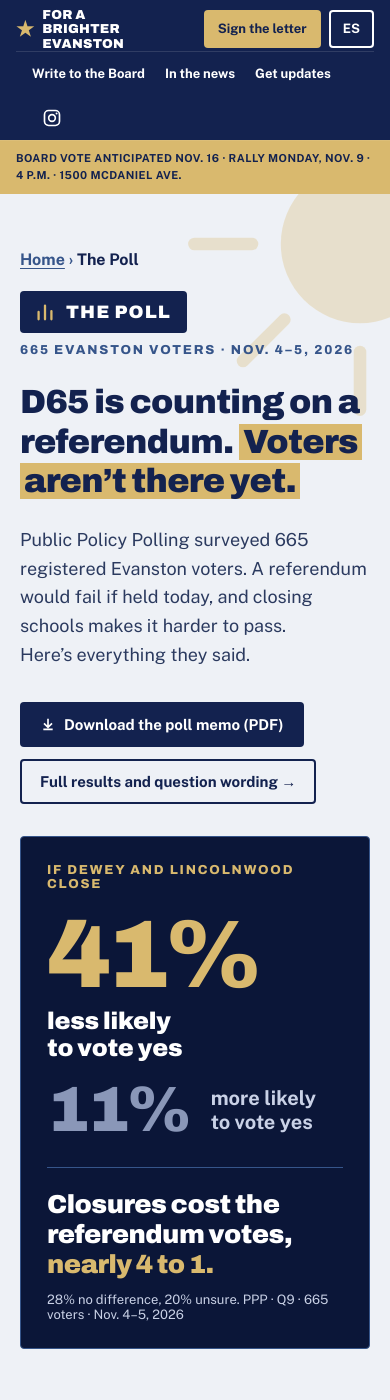
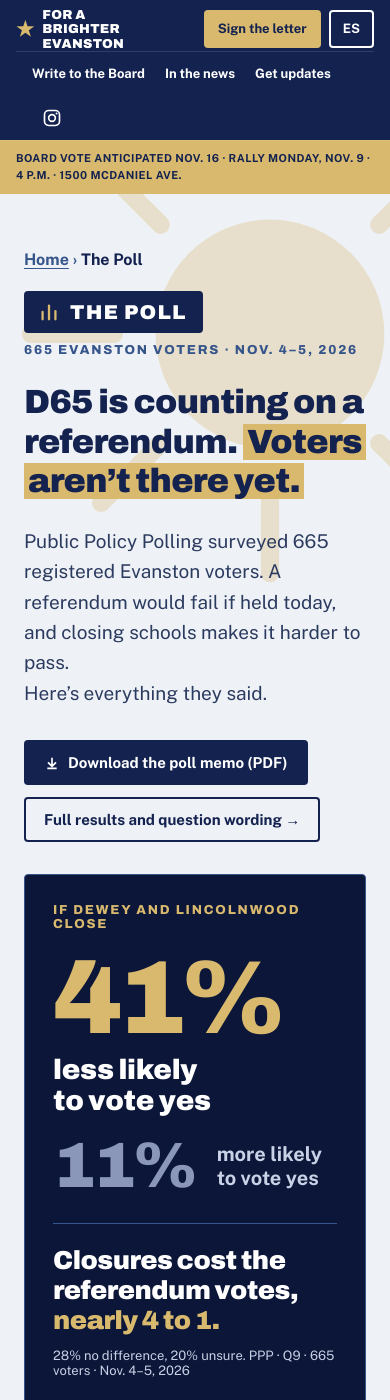
Before and after one commit to germanespinosa/for-a-brighter-evanston, a Jekyll site: the page built from home/voter-poll/index.html, in a window 390 px wide and 1400 px high. Built offline with Jekyll 4.4.1, drawn with Linux system fonts in a browser that asks for light colours.

Commit message:
Poll pages: restore the site's existing phone/tablet layout rules
Co-Authored-By: Claude Opus 5.5 <noreply@anthropic.com>
Claude-Session: https://claude.ai/code/session_01SdLXdJowqEFGxBp9ZMLsXm

```diff
--- a/assets/css/release-poll.css
+++ b/assets/css/release-poll.css
@@ -164,7 +164,7 @@ div.release-poll { line-height:normal; }
  .release-poll .rp-headline { max-width:none; }
 }
 @media (max-width:1099px) {
- .release-poll .rp-headline { width:auto;font-size:clamp(40px,4.6vw,56px); }
+ .release-poll .rp-headline { width:auto;font-size:clamp(40px,3.9vw,56px); }
 }
 @media (max-width:900px) {
  .release-poll .site-nav { margin-inline:0;max-width:100%;overflow:visible; }
@@ -172,39 +172,40 @@ div.release-poll { line-height:normal; }
  .release-poll .site-header__bar, .release-poll .site-header__actions { flex-wrap:wrap; }
  .release-poll .site-nav .two-col { gap:12px 32px; }
 }
+@media (max-width:1000px) {
+ .release-poll .rp-headline { font-size:42px; }
+ .release-poll .rp-hero-callout { padding:28px; }
+ .release-poll .rp-three > * { padding:24px; }
+ .release-poll .rp-s041 { gap:32px; }
+ .release-poll .rp-s080 { gap:32px; }
+}
+/* Phone layout: the site's existing poll-page phone patterns, unchanged. */
 @media (max-width:760px) {
- .release-poll section > .rp-container { padding:56px 20px;gap:32px; }
+ .release-poll section > .rp-container { padding:56px 24px;gap:32px; }
  .release-poll .rp-findings > .rp-container { padding-bottom:40px; }
  .release-poll .rp-s006 { display:inline-block;padding:7px 0;margin:-7px 0; }
- .release-poll .rp-s009 { font-size:18px; }
  .release-poll .rp-headline { font-size:clamp(33px,8.6vw,48px);line-height:1.18; }
- .release-poll .rp-s013 { font-size:18px; }
- .release-poll .rp-hero-callout { padding:26px; }
- .release-poll .rp-s021 { font-size:96px; }
- .release-poll .rp-s022 { font-size:24px; }
- .release-poll .rp-three > * { padding:24px; }
- .release-poll .rp-s036 { font-size:56px; }
+ .release-poll .rp-hero-callout { padding:28px; }
+ .release-poll .rp-s021 { font-size:104px; }
+ .release-poll .rp-s042, .release-poll .rp-s045, .release-poll .rp-s049, .release-poll .rp-s081, .release-poll .rp-s087, .release-poll .rp-s100 { flex-basis:100%; }
  .release-poll .rp-s043 { font-size:128px; }
- .release-poll .rp-s044 { font-size:20px; }
- .release-poll .rp-s042, .release-poll .rp-s045 { flex-basis:100%; }
- .release-poll .rp-label-row { flex-wrap:wrap;gap:4px 16px; }
- .release-poll .rp-trust h2 { font-size:32px; }
- .release-poll .rp-path h2 { font-size:30px; }
- .release-poll .rp-s081, .release-poll .rp-s087, .release-poll .rp-s100 { flex-basis:100%; }
- .release-poll .rp-s087 { padding:24px; }
- .release-poll .rp-s091 { flex-wrap:wrap;align-items:flex-end; }
- .release-poll .rp-s091 > span:first-child { flex:1 1 180px; }
- .release-poll .rp-s086 { font-size:16px;padding:16px 20px; }
- .release-poll .rp-s101 { font-size:30px; }
- .release-poll .rp-s103 { flex-basis:100%; }
- .release-poll .rp-funding { padding:22px 20px; }
- .release-poll .rp-s115, .release-poll .rp-s119 { padding:24px; }
- .release-poll .rp-hero .rp-s002 { width:360px;height:360px;right:-150px;top:-130px; }
+ .release-poll .rp-label-row { flex-wrap:wrap;gap:8px 16px; }
+ .release-poll .rp-trust .rp-label-row { flex-direction:column; }
+ .release-poll .rp-trust h2 { font-size:36px; }
+ .release-poll .rp-path h2 { font-size:32px; }
+ .release-poll .rp-support .rp-label-row > span:first-child { flex:1 1 200px; }
+ .release-poll .rp-support .rp-label-row > span:last-child { font-size:36px;flex-shrink:0; }
+ .release-poll .rp-s014:not(.rp-hero-actions) { gap:12px; }
+ .release-poll .rp-s103 { min-width:0;flex-basis:100%; }
+ .release-poll .rp-s115, .release-poll .rp-s119 { padding:28px; }
 }
 @media (max-width:360px) {
- .release-poll section > .rp-container { padding-inline:16px; }
+ .release-poll section > .rp-container { padding-inline:18px; }
  .release-poll .rp-headline { font-size:32px; }
  .release-poll .rp-hero-callout { padding:22px; }
- .release-poll .rp-s021 { font-size:84px; }
+ .release-poll .rp-three > * { padding:22px; }
  .release-poll .rp-s043 { font-size:112px; }
+ .release-poll .rp-support { padding:24px; }
+ .release-poll .rp-s115, .release-poll .rp-s119 { padding:24px; }
+ .release-poll .rp-trust h2 { font-size:32px; }
 }
```
